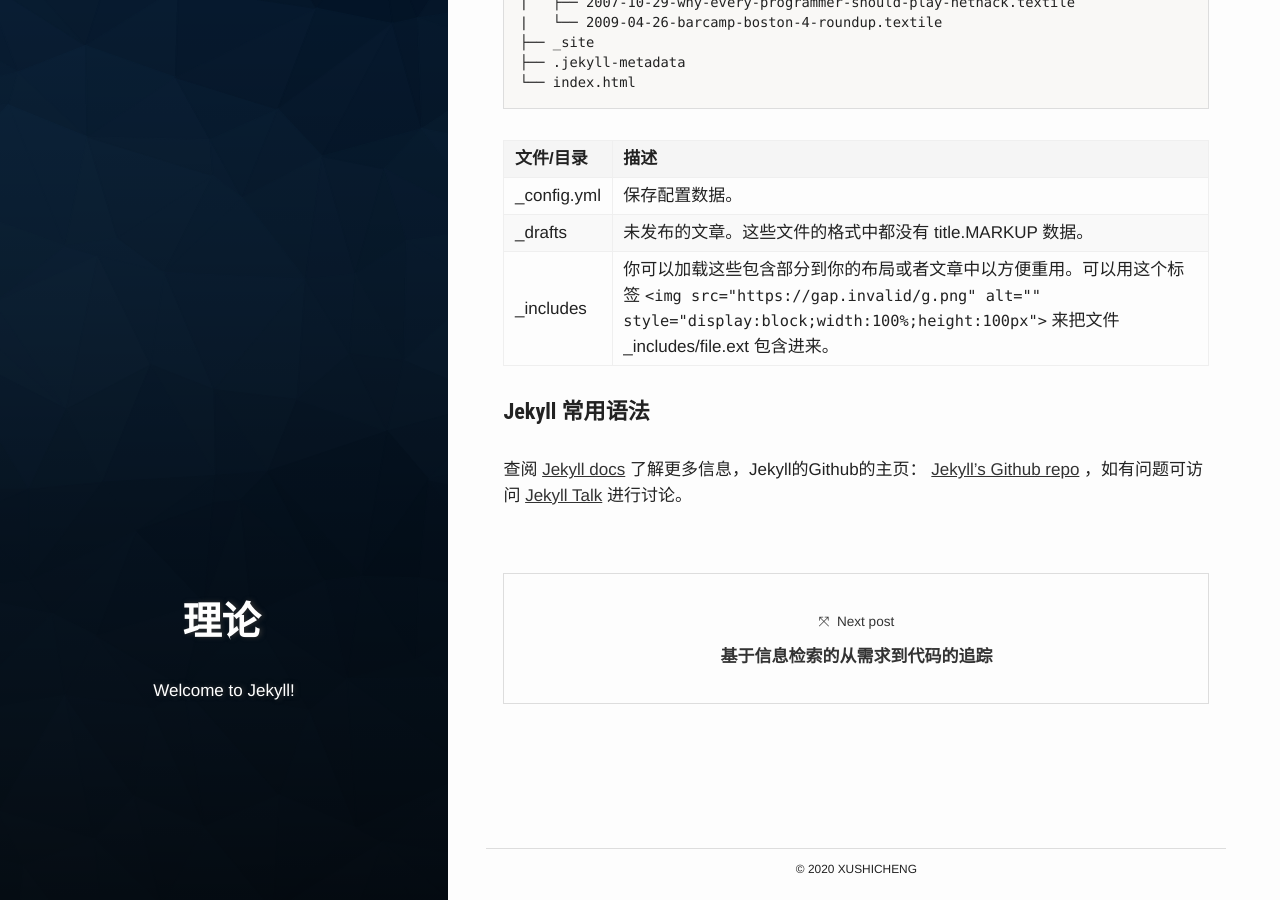
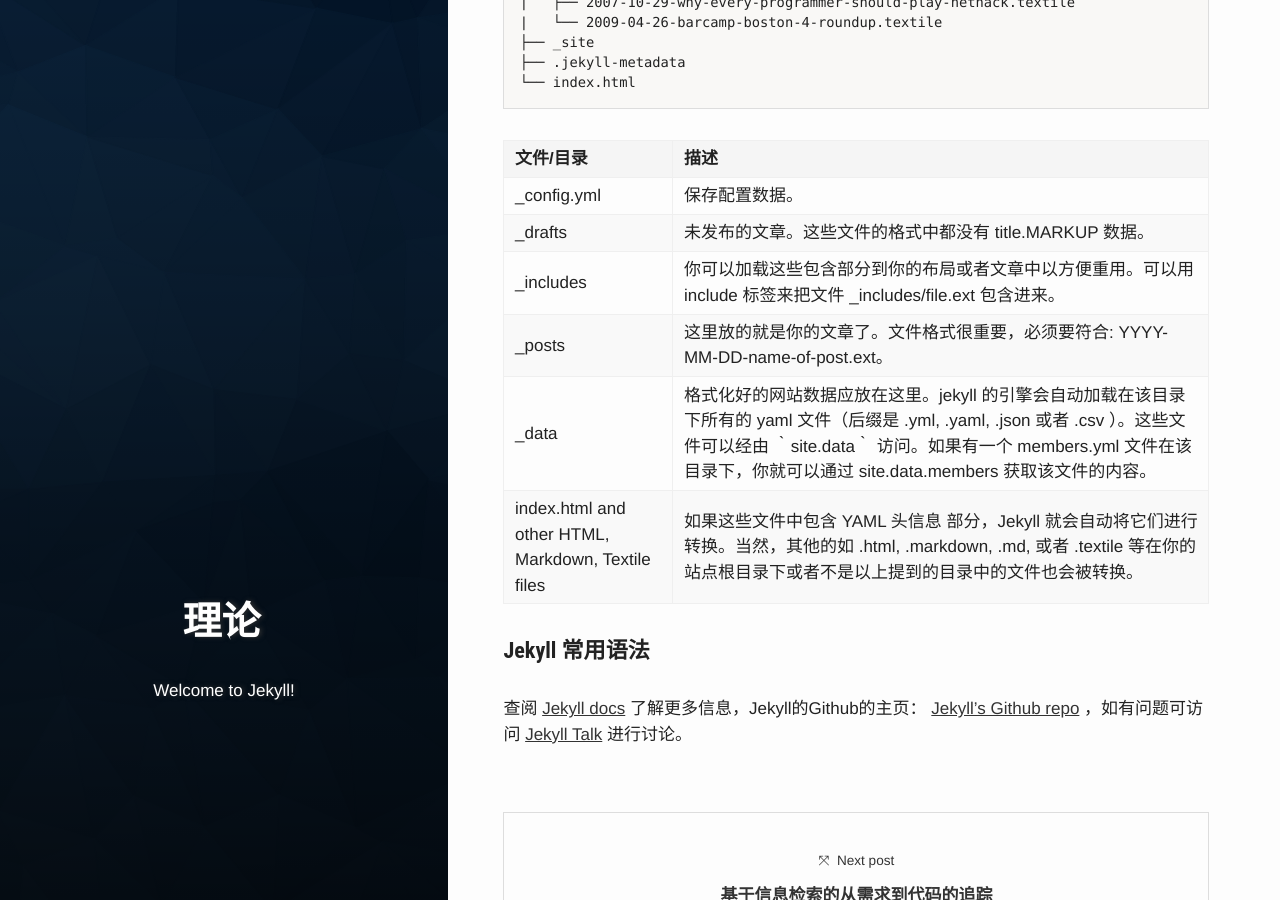
Before and after one commit to PetePro/PetePro.github.io, a Jekyll site: the page built from _posts/2019-07-31-welcome-to-jekyll.markdown, in a window 1280 px wide and 900 px high, scrolled down 1795 px. Built offline with Jekyll 4.4.1, drawn with Linux system fonts in a browser that asks for light colours; some web fonts are replaced.

Commit message:
Update 2019-07-31-welcome-to-jekyll.markdown

```diff
--- a/_posts/2019-07-31-welcome-to-jekyll.markdown
+++ b/_posts/2019-07-31-welcome-to-jekyll.markdown
@@ -89,7 +89,10 @@
 -|-
 _config.yml | 保存配置数据。
 _drafts | 未发布的文章。这些文件的格式中都没有 title.MARKUP 数据。
-_includes | 你可以加载这些包含部分到你的布局或者文章中以方便重用。可以用这个标签 `{% include file.ext %}` 来把文件 _includes/file.ext 包含进来。
+_includes | 你可以加载这些包含部分到你的布局或者文章中以方便重用。可以用 include 标签来把文件 _includes/file.ext 包含进来。
+_posts | 这里放的就是你的文章了。文件格式很重要，必须要符合: YYYY-MM-DD-name-of-post.ext。
+_data | 格式化好的网站数据应放在这里。jekyll 的引擎会自动加载在该目录下所有的 yaml 文件（后缀是 .yml, .yaml, .json 或者 .csv ）。这些文件可以经由 ｀site.data｀ 访问。如果有一个 members.yml 文件在该目录下，你就可以通过 site.data.members 获取该文件的内容。
+index.html and other HTML, Markdown, Textile files | 如果这些文件中包含 YAML 头信息 部分，Jekyll 就会自动将它们进行转换。当然，其他的如 .html, .markdown, .md, 或者 .textile 等在你的站点根目录下或者不是以上提到的目录中的文件也会被转换。
 
 #### Jekyll 常用语法
 
```
